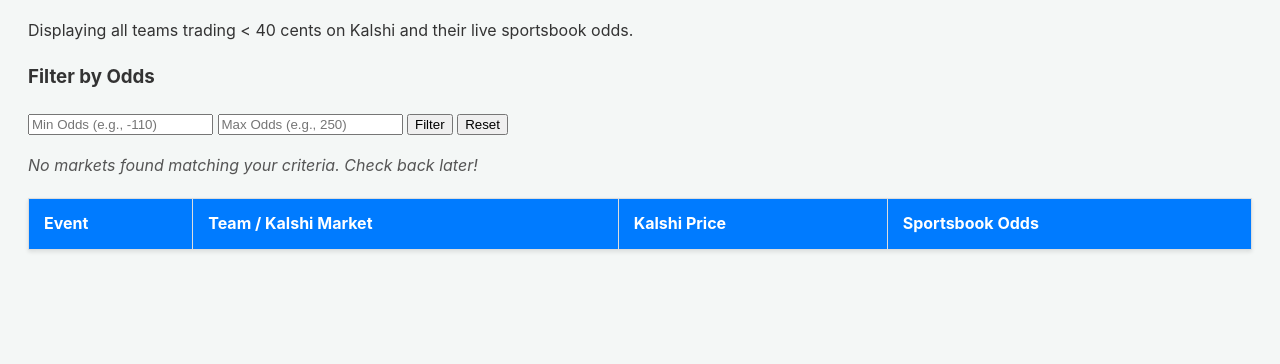
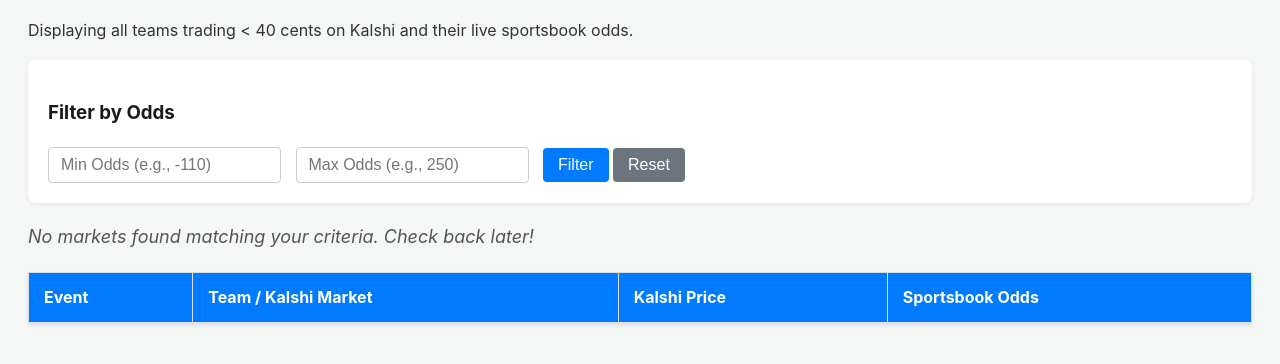
Before and after one commit to chadamorgan/Kalshiprofits, a plain HTML site: page index.html in a window 1280 px wide. Shown: the part 104-468 px from the top of the page. Drawn offline with Linux system fonts and the light colour scheme.

Commit message:
Update style.css

```diff
--- a/style.css
+++ b/style.css
@@ -5,8 +5,37 @@ body {
     padding: 20px;
     line-height: 1.6;
 }
-h1 {
+h1, h3 {
     color: #1a1a1a;
+}
+#filter-controls {
+    background-color: #fff;
+    border-radius: 8px;
+    padding: 20px;
+    margin-bottom: 20px;
+    box-shadow: 0 2px 4px rgba(0,0,0,0.05);
+}
+#filter-controls input {
+    font-size: 16px;
+    padding: 8px 12px;
+    border-radius: 4px;
+    border: 1px solid #ccc;
+    margin-right: 10px;
+}
+#filter-controls button {
+    font-size: 16px;
+    padding: 8px 15px;
+    border: none;
+    border-radius: 4px;
+    cursor: pointer;
+}
+#filter-button {
+    background-color: #007bff;
+    color: white;
+}
+#reset-button {
+    background-color: #6c757d;
+    color: white;
 }
 table {
     width: 100%;
@@ -18,6 +47,7 @@ th, td {
     border: 1px solid #ddd;
     padding: 12px 15px;
     text-align: left;
+    vertical-align: top;
 }
 th {
     background-color: #007bff;
@@ -32,6 +62,7 @@ tr:hover {
 a {
     color: #007bff;
     text-decoration: none;
+    font-weight: 500;
 }
 a:hover {
     text-decoration: underline;
@@ -39,4 +70,14 @@ a:hover {
 #loading-message {
     font-style: italic;
     color: #555;
+    font-size: 18px;
 }
+/* New styles for the odds list */
+.odds-list ul {
+    margin: 0;
+    padding-left: 20px;
+}
+.odds-list li {
+    list-style-type: disc;
+    margin-bottom: 5px;
+}
```
